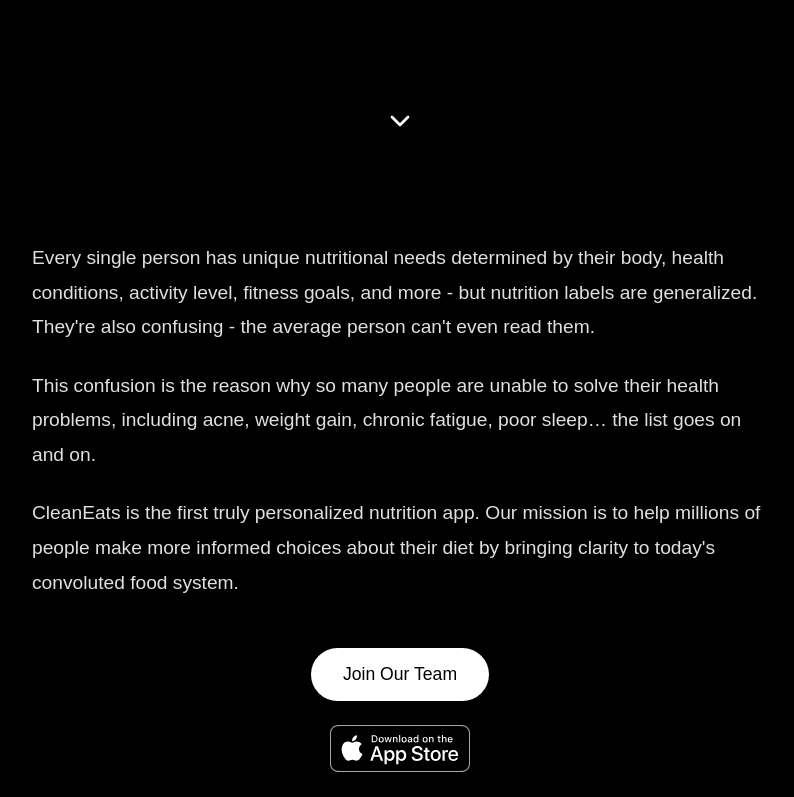
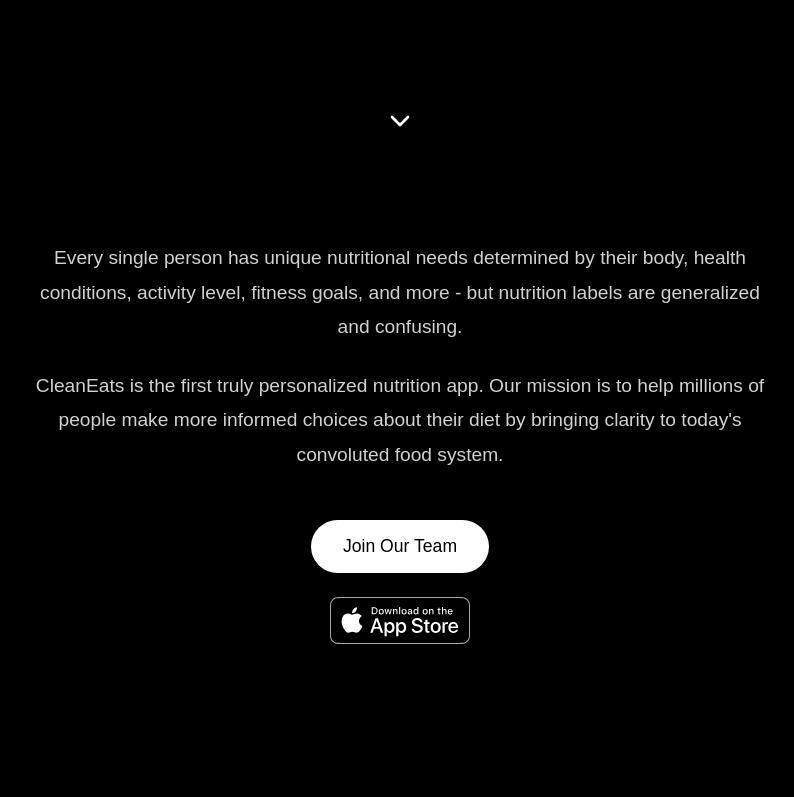
Before and after one commit to cadesix/cleaneatswebsite, a Next.js app: page / in a window 1280 px wide. Shown: the part 623-1420 px from the top of the page, without its empty margins (240-1034 px from the left). Built offline with nearby package versions, Linux system fonts and the light colour scheme.

Commit message:
styling: git commit -m styling

```diff
--- a/app/globals.css
+++ b/app/globals.css
@@ -86,10 +86,11 @@
 }
 
 .content-section p {
+  text-align: center;
   font-size: 1.2rem;
   line-height: 1.8;
   margin-bottom: 1.5rem;
-  color: #e0e0e0;
+  color: #d1d1d1;
 }
 
 /* Support page styles */
--- a/app/page.tsx
+++ b/app/page.tsx
@@ -26,8 +26,7 @@
       </section>
 
       <section className="content-section">
-        <p>Every single person has unique nutritional needs determined by their body, health conditions, activity level, fitness goals, and more - but nutrition labels are generalized. They're also confusing - the average person can't even read them.</p>
-        <p>This confusion is the reason why so many people are unable to solve their health problems, including acne, weight gain, chronic fatigue, poor sleep… the list goes on and on.</p>
+        <p>Every single person has unique nutritional needs determined by their body, health conditions, activity level, fitness goals, and more - but nutrition labels are generalized and confusing.</p>
         <p>CleanEats is the first truly personalized nutrition app. Our mission is to help millions of people make more informed choices about their diet by bringing clarity to today's convoluted food system.</p>
 
         <div className="button-container">
```
